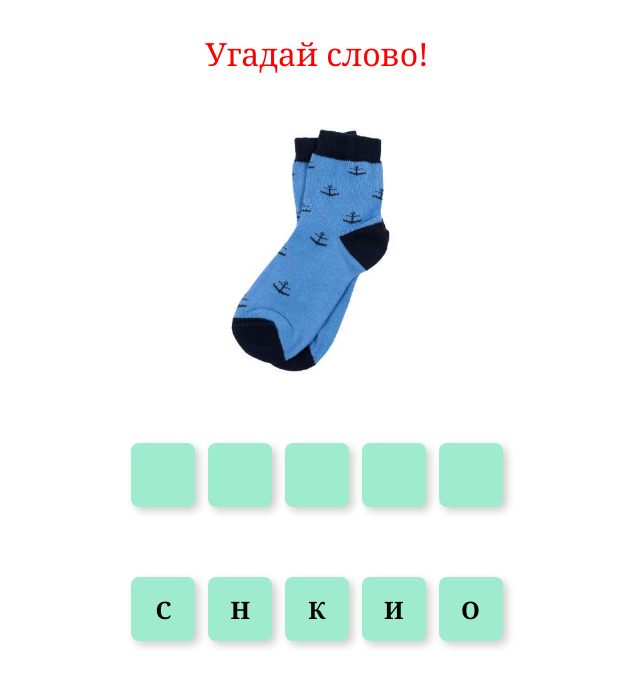
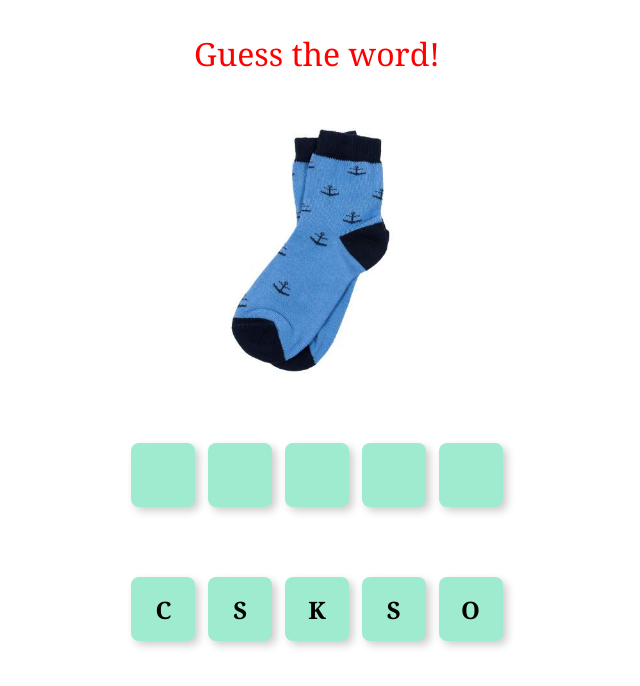
Before and after one commit to sergeylem/guess-the-word, a React (Create React App) app: page / in a window 1280 px wide. Shown: the top 686 px of the page, without its empty margins (323-963 px from the left). Built offline with nearby package versions, Linux system fonts and the light colour scheme.

Commit message:
added words

```diff
--- a/src/App.js
+++ b/src/App.js
@@ -1,9 +1,7 @@
 import React from 'react';
 import Button from './components/button/button';
 import './App.scss';
-import {
-  getRndNumber, putUnderscores, getRndLetters,
-} from './utils';
+import { getRndNumber, putUnderscores, getRndLetters } from './utils';
 import DATA from './data/words-data';
 
 import Confetti from './components/confetti/confetti';
@@ -125,8 +123,8 @@ class App extends React.Component {
 
         <div className='title'>
         {!this.state.isGameOver ?
-          "Угадай слово!" :
-          "Молодец Поздравляем!"
+          "Guess the word!" :
+          "Well done! Congratulations!"
         }
         </div>
 
--- a/src/data/words-data.js
+++ b/src/data/words-data.js
@@ -1,56 +1,56 @@
 const DATA = {
     words: [
-      { id: 0, img: require('../assets/images/0.jpg'), word: 'МЁД' },
-      { id: 1, img: require('../assets/images/1.jpg'), word: 'СОК' },
-      { id: 2, img: require('../assets/images/2.jpg'), word: 'КОТ' },
-      { id: 3, img: require('../assets/images/3.jpg'), word: 'МАШИНА' },
-      { id: 4, img: require('../assets/images/4.jpg'), word: 'МОЛОКО' },
-      { id: 5, img: require('../assets/images/5.jpg'), word: 'ДЕРЕВО' },
-      { id: 6, img: require('../assets/images/6.jpg'), word: 'РОЗА' },
-      { id: 7, img: require('../assets/images/7.jpg'), word: 'КНИГА' },
-      { id: 8, img: require('../assets/images/8.jpg'), word: 'ЛИСА' },
-      { id: 9, img: require('../assets/images/9.jpg'), word: 'ГРУША' },
-      { id: 10, img: require('../assets/images/10.jpg'), word: 'ДЫНЯ' },
-      { id: 11, img: require('../assets/images/11.jpg'), word: 'КРУЖКА' },
-      { id: 12, img: require('../assets/images/12.jpg'), word: 'ГРИБ' },
-      { id: 13, img: require('../assets/images/13.jpg'), word: 'ЯБЛОКО' },
-      { id: 14, img: require('../assets/images/14.jpg'), word: 'КУБИК' },
-      { id: 15, img: require('../assets/images/15.jpg'), word: 'ЛЕГО' },
-      { id: 16, img: require('../assets/images/16.jpg'), word: 'ЛИМОН' },
-      { id: 17, img: require('../assets/images/17.jpg'), word: 'ЛИСТОК' },
-      { id: 18, img: require('../assets/images/18.jpg'), word: 'ПОЕЗД' },
-      { id: 19, img: require('../assets/images/19.jpg'), word: 'СОБАКА' },
-      { id: 20, img: require('../assets/images/20.jpg'), word: 'ЧАЙНИК' },
-      { id: 21, img: require('../assets/images/21.jpg'), word: 'СТОЛ' },
-      { id: 22, img: require('../assets/images/22.jpg'), word: 'ДОМ' },
-      { id: 23, img: require('../assets/images/23.jpg'), word: 'РЫБКА' },
-      { id: 24, img: require('../assets/images/24.jpg'), word: 'КРЕСЛО' },
-      { id: 25, img: require('../assets/images/25.jpg'), word: 'СВЕКЛА' },
-      { id: 26, img: require('../assets/images/26.jpg'), word: 'КРОВАТЬ' },
-      { id: 27, img: require('../assets/images/27.jpg'), word: 'ТОРТ' },
-      { id: 28, img: require('../assets/images/28.jpg'), word: 'ГИТАРА' },
-      { id: 29, img: require('../assets/images/29.jpg'), word: 'ПИРОГ' },
-      { id: 30, img: require('../assets/images/30.jpg'), word: 'ЗОНТИК' },
-      { id: 31, img: require('../assets/images/31.jpg'), word: 'МАСЛО' },
-      { id: 32, img: require('../assets/images/32.jpg'), word: 'ШАПКА' },
-      { id: 33, img: require('../assets/images/33.jpg'), word: 'МОРКОВЬ' },
-      { id: 34, img: require('../assets/images/34.jpg'), word: 'ХЛЕБ' },
-      { id: 35, img: require('../assets/images/35.jpg'), word: 'БАБОЧКА' },
-      { id: 36, img: require('../assets/images/36.jpg'), word: 'БАРАБАН' },
-      { id: 37, img: require('../assets/images/37.jpg'), word: 'БРЮКИ' },
-      { id: 38, img: require('../assets/images/38.jpg'), word: 'ДИВАН' },
-      { id: 39, img: require('../assets/images/39.jpg'), word: 'ФУТБОЛ' },
-      { id: 40, img: require('../assets/images/40.jpg'), word: 'КЕПКА' },
-      { id: 41, img: require('../assets/images/41.jpg'), word: 'КОРОБКА' },
-      { id: 42, img: require('../assets/images/42.jpg'), word: 'КОРОВА' },
-      { id: 43, img: require('../assets/images/43.jpg'), word: 'КОВЁР' },
-      { id: 44, img: require('../assets/images/44.jpg'), word: 'МЯЧ' },
-      { id: 45, img: require('../assets/images/45.jpg'), word: 'НОСКИ' },
-      { id: 46, img: require('../assets/images/46.jpg'), word: 'ПОДУШКА' },
-      { id: 47, img: require('../assets/images/47.jpg'), word: 'ТАПОЧКИ' },
-      { id: 48, img: require('../assets/images/48.jpg'), word: 'ТЕЛЕФОН' },
-      { id: 49, img: require('../assets/images/49.jpg'), word: 'ВАЗА' },
-      { id: 50, img: require('../assets/images/50.jpg'), word: 'ВЕЛОСИПЕД' }
+      { id: 0, img: require('../assets/images/0.jpg'), word: 'HONEY' },
+      { id: 1, img: require('../assets/images/1.jpg'), word: 'JUICE' },
+      { id: 2, img: require('../assets/images/2.jpg'), word: 'CAT' },
+      { id: 3, img: require('../assets/images/3.jpg'), word: 'CAR' },
+      { id: 4, img: require('../assets/images/4.jpg'), word: 'MILK' },
+      { id: 5, img: require('../assets/images/5.jpg'), word: 'TREE' },
+      { id: 6, img: require('../assets/images/6.jpg'), word: ' ROSE' },
+      { id: 7, img: require('../assets/images/7.jpg'), word: 'BOOK' },
+      { id: 8, img: require('../assets/images/8.jpg'), word: 'FOX' },
+      { id: 9, img: require('../assets/images/9.jpg'), word: 'PEAR' },
+      { id: 10, img: require('../assets/images/10.jpg'), word: 'MELON' },
+      { id: 11, img: require('../assets/images/11.jpg'), word: 'CUP' },
+      { id: 12, img: require('../assets/images/12.jpg'), word: 'MUSHROOM' },
+      { id: 13, img: require('../assets/images/13.jpg'), word: 'APPLE' },
+      { id: 14, img: require('../assets/images/14.jpg'), word: 'CUBE' },
+      { id: 15, img: require('../assets/images/15.jpg'), word: 'LEGO' },
+      { id: 16, img: require('../assets/images/16.jpg'), word: 'LEMON' },
+      { id: 17, img: require('../assets/images/17.jpg'), word: 'LEAF' },
+      { id: 18, img: require('../assets/images/18.jpg'), word: 'TRAIN' },
+      { id: 19, img: require('../assets/images/19.jpg'), word: 'DOG' },
+      { id: 20, img: require('../assets/images/20.jpg'), word: 'TEAPOT' },
+      { id: 21, img: require('../assets/images/21.jpg'), word: 'TABLE' },
+      { id: 22, img: require('../assets/images/22.jpg'), word: 'HOUSE' },
+      { id: 23, img: require('../assets/images/23.jpg'), word: 'FISH' },
+      { id: 24, img: require('../assets/images/24.jpg'), word: 'ARMCHAIR' },
+      { id: 25, img: require('../assets/images/25.jpg'), word: 'BEET' },
+      { id: 26, img: require('../assets/images/26.jpg'), word: 'BED' },
+      { id: 27, img: require('../assets/images/27.jpg'), word: 'CAKE' },
+      { id: 28, img: require('../assets/images/28.jpg'), word: 'GUITAR' },
+      { id: 29, img: require('../assets/images/29.jpg'), word: 'PIE' },
+      { id: 30, img: require('../assets/images/30.jpg'), word: 'UMBRELLA' },
+      { id: 31, img: require('../assets/images/31.jpg'), word: 'BUTTER' },
+      { id: 32, img: require('../assets/images/32.jpg'), word: 'HAT' },
+      { id: 33, img: require('../assets/images/33.jpg'), word: 'CARROT' },
+      { id: 34, img: require('../assets/images/34.jpg'), word: 'BREAD' },
+      { id: 35, img: require('../assets/images/35.jpg'), word: 'BUTTERFLY' },
+      { id: 36, img: require('../assets/images/36.jpg'), word: 'DRUM' },
+      { id: 37, img: require('../assets/images/37.jpg'), word: 'PANTS' },
+      { id: 38, img: require('../assets/images/38.jpg'), word: 'SOFA' },
+      { id: 39, img: require('../assets/images/39.jpg'), word: 'FOOTBALL' },
+      { id: 40, img: require('../assets/images/40.jpg'), word: 'CAP' },
+      { id: 41, img: require('../assets/images/41.jpg'), word: 'BOX' },
+      { id: 42, img: require('../assets/images/42.jpg'), word: 'COW' },
+      { id: 43, img: require('../assets/images/43.jpg'), word: 'CARPET' },
+      { id: 44, img: require('../assets/images/44.jpg'), word: 'BALL' },
+      { id: 45, img: require('../assets/images/45.jpg'), word: 'SOCKS' },
+      { id: 46, img: require('../assets/images/46.jpg'), word: 'PILLOW' },
+      { id: 47, img: require('../assets/images/47.jpg'), word: 'SLIPPERS' },
+      { id: 48, img: require('../assets/images/48.jpg'), word: 'PHONE' },
+      { id: 49, img: require('../assets/images/49.jpg'), word: 'VASE' },
+      { id: 50, img: require('../assets/images/50.jpg'), word: 'BIKE' }
     ],
     targetLetters: [],
     userLetters: [],
@@ -61,7 +61,7 @@ const DATA = {
     isFade: false,
     targetWordId: 0,
     targetWordIndex: 0,
-    maxCountWords: 50, //Кол-во слов минус 1
+    maxCountWords: 50, //word count - 1
     viewportWidth: 0,
     viewportHeight: 0
 }
```
